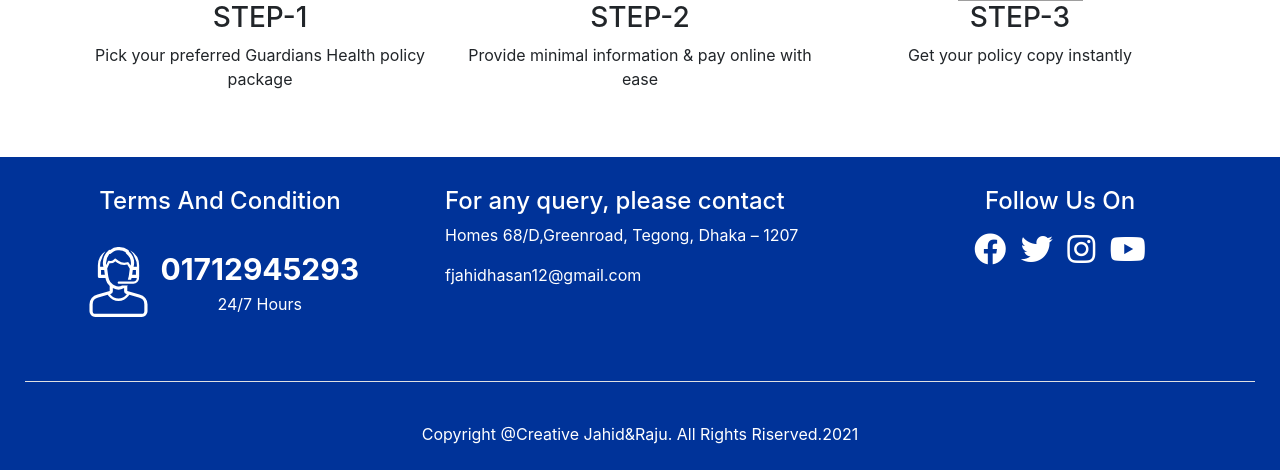
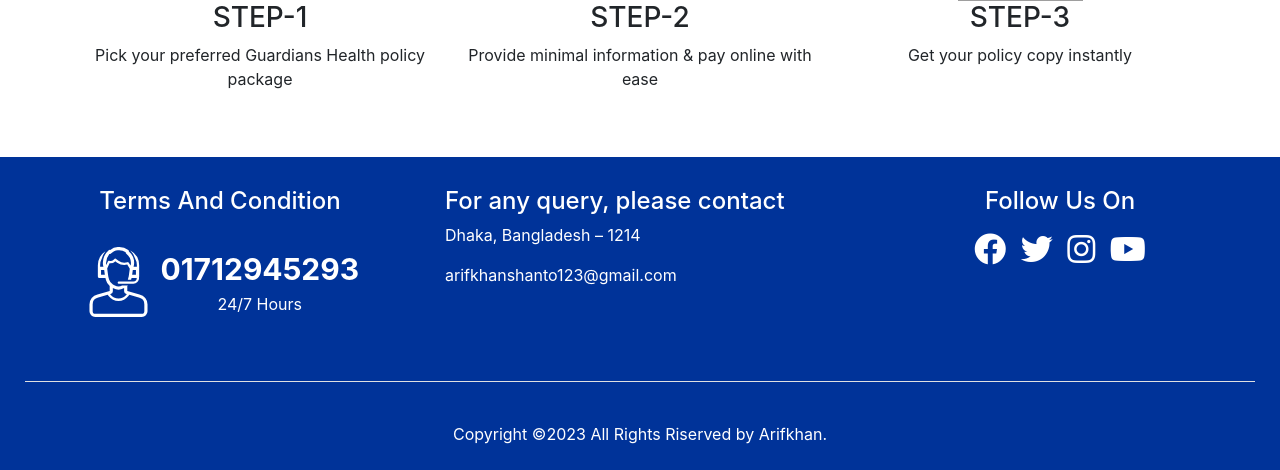
Before and after one commit to arifkhan-silicornya/Insurance, a PHP site: page /Insurance/ in a window 1280 px wide. Shown: the part 2824-3294 px from the top of the page. Run offline with PHP 8.4, Linux system fonts and the light colour scheme; data comes from the database, SQL or seed files in the repository; some libraries are stand-ins or nearby versions; grey boxes are pictures that could not be loaded.

Commit message:
readme file updated

```diff
--- a/footer.php
+++ b/footer.php
@@ -41,8 +41,8 @@
       </div>
       <div class="col-md-4 mx-auto">
         <h4 class="text-justify">For any query, please contact</h4>
-        <p class="text-justify">Homes 68/D,Greenroad, Tegong, Dhaka – 1207 </p>
-        <p class=" text-justify">fjahidhasan12@gmail.com</p>
+        <p class="text-justify">Dhaka, Bangladesh – 1214 </p>
+        <p class=" text-justify">arifkhanshanto123@gmail.com</p>
       </div>
       <div class="col-md-4">
         <h4>Follow Us On</h4>
@@ -55,6 +55,10 @@
       </div>
     </div><hr class="bg-light">
     <div class="copyRight text-center mx-auto py-4">
-      Copyright @Creative Jahid&Raju. All Rights Riserved.2021
+      Copyright ©<span id="year"></span> All Rights Riserved by Arifkhan.
     </div>
 </section>
+
+<script >
+  document.getElementById("year").innerHTML = new Date().getFullYear();
+</script>
```
Also changed, not shown: README.md, database/insurance.sql (renamed from insurance.sql), image/insurance.png (added).
